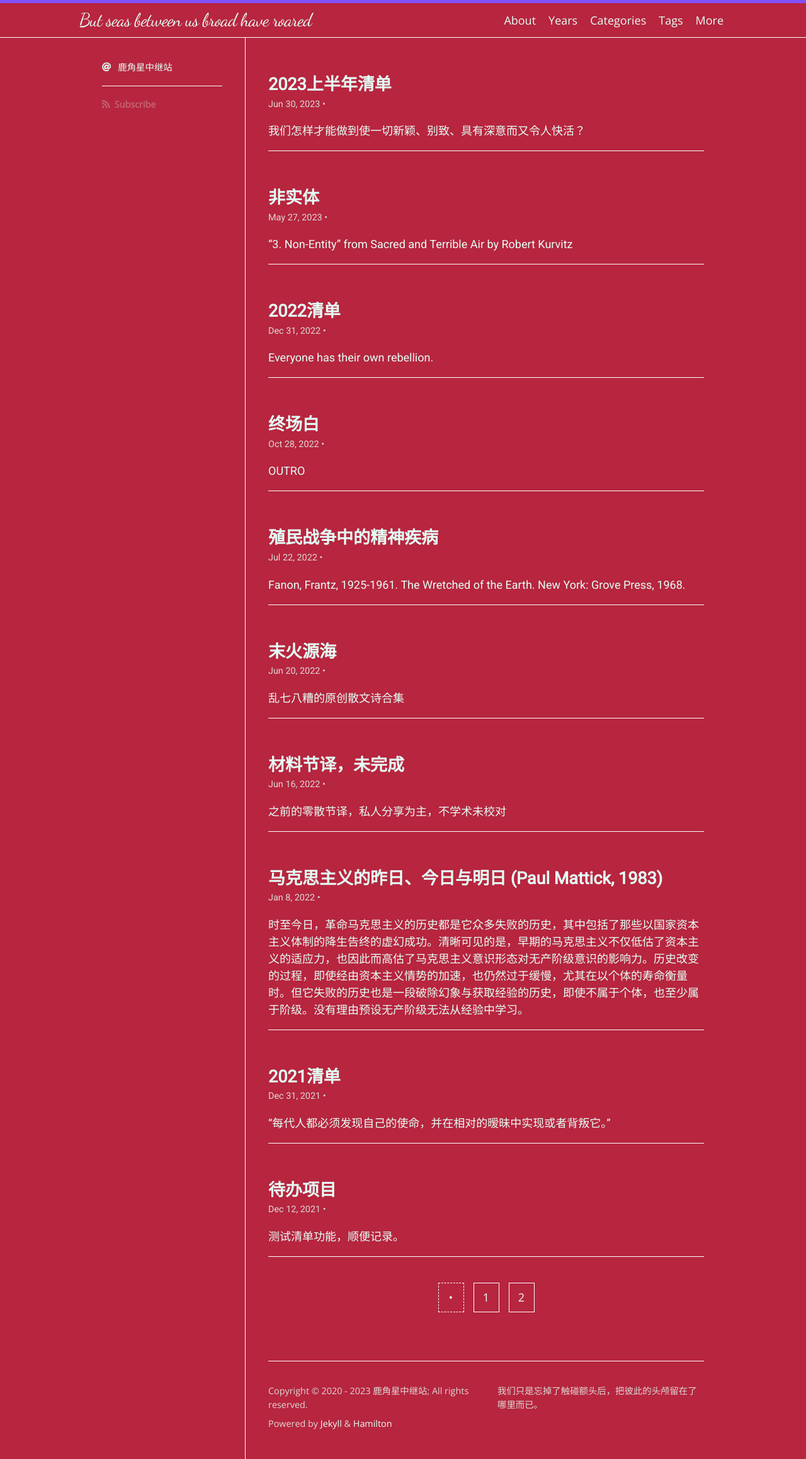
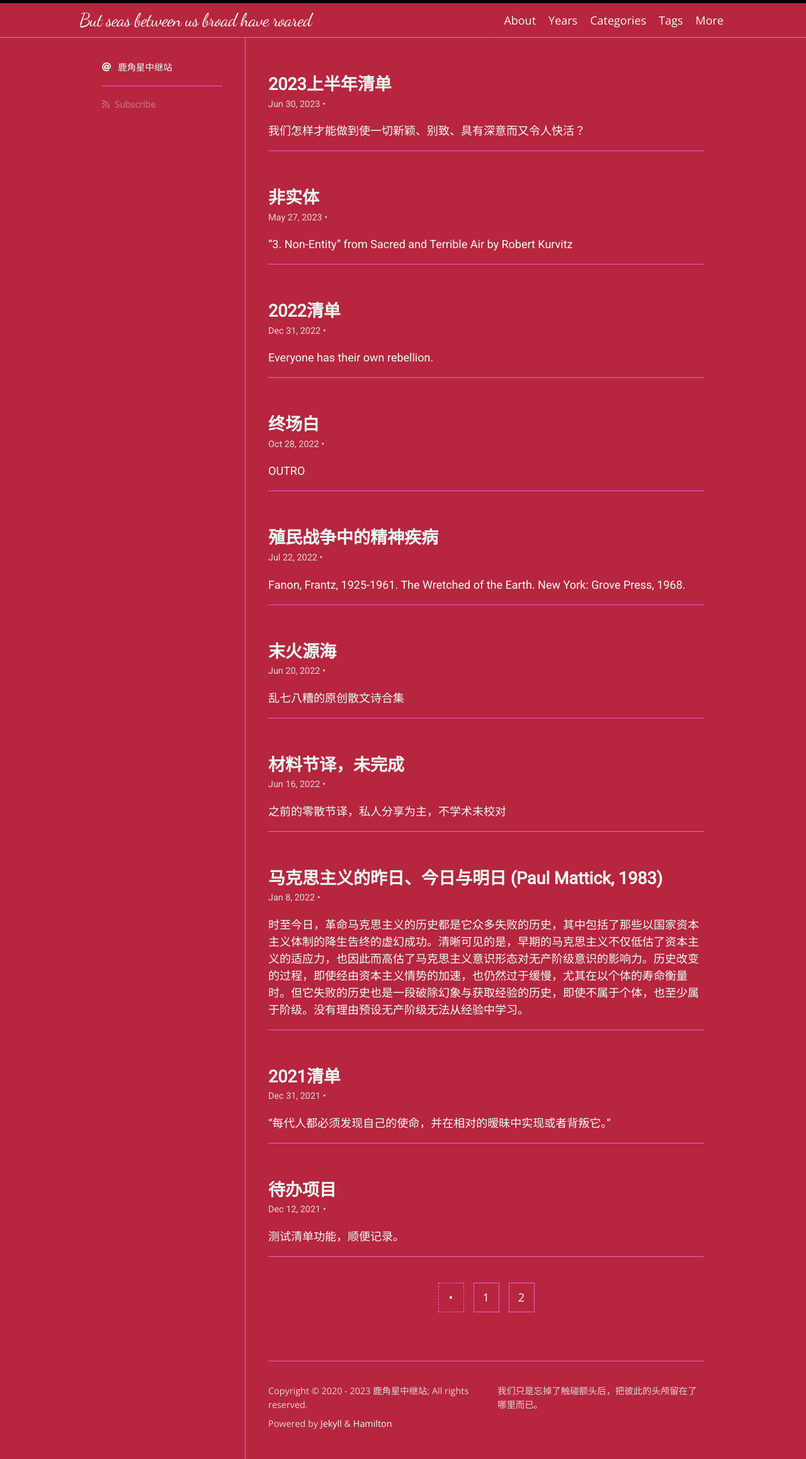
Before and after one commit to scatterdclouds/scatterdclouds.github.io, a Jekyll site: the page built from index.html, in a window 1280 px wide. Shown: the whole page at 63% size. Built offline with Jekyll 4.4.1, drawn with Linux system fonts in a browser that asks for light colours; nearby versions of some CDN libraries; some web fonts are replaced; the list of posts is cut into pages by our own code; comment, search, counter and statistics services are not loaded.

Commit message:
Update redwhite.scss

```diff
--- a/_sass/hamilton/skins/redwhite.scss
+++ b/_sass/hamilton/skins/redwhite.scss
@@ -3,7 +3,7 @@ $text-color-light:      #DDD8D5 !default;
 $background-color:      #B7253F !default;
 $code-background-color: #f8f8f8 !default;
 
-$border-color:          #DDCFFF !default;
+$border-color:          #6D1059 !default;
 $border-color-light:    lighten($border-color, 40%) !default;
 $border-color-dark:     darken($border-color, 25%) !default;
 
```
